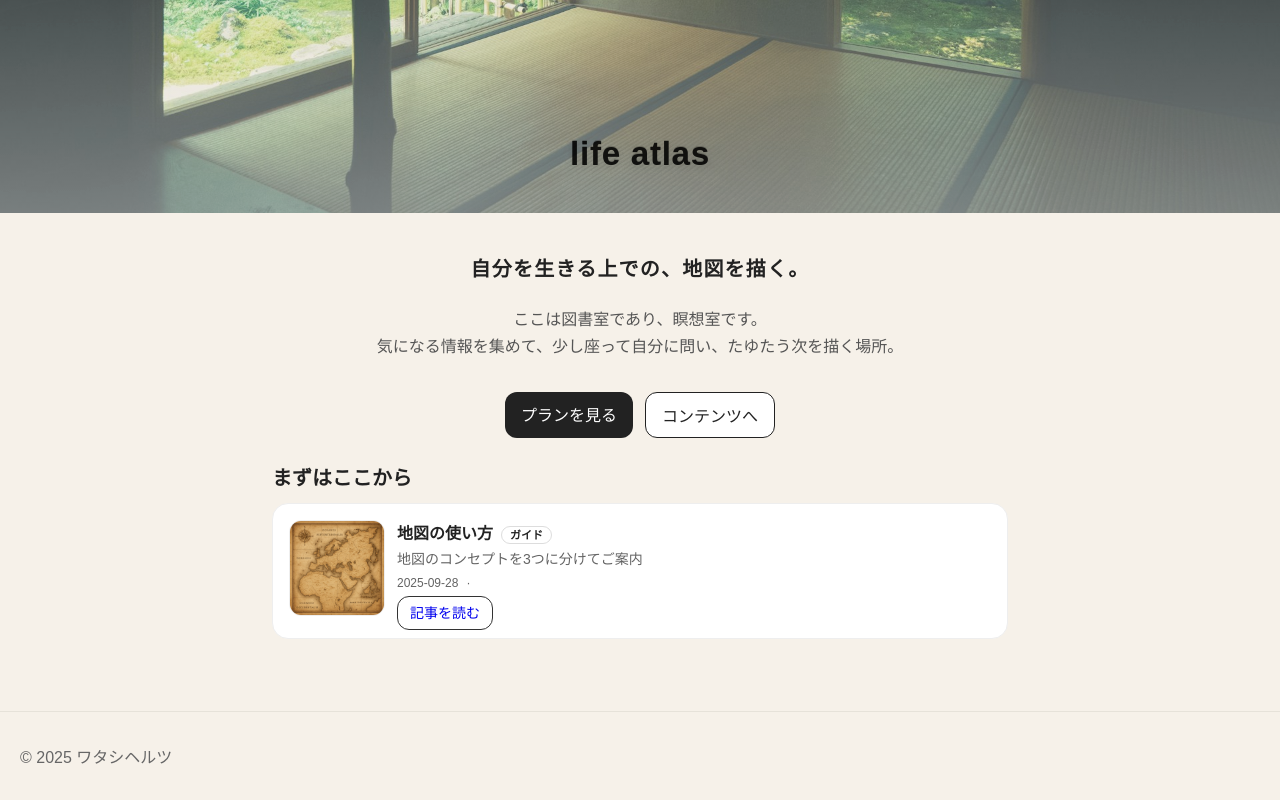
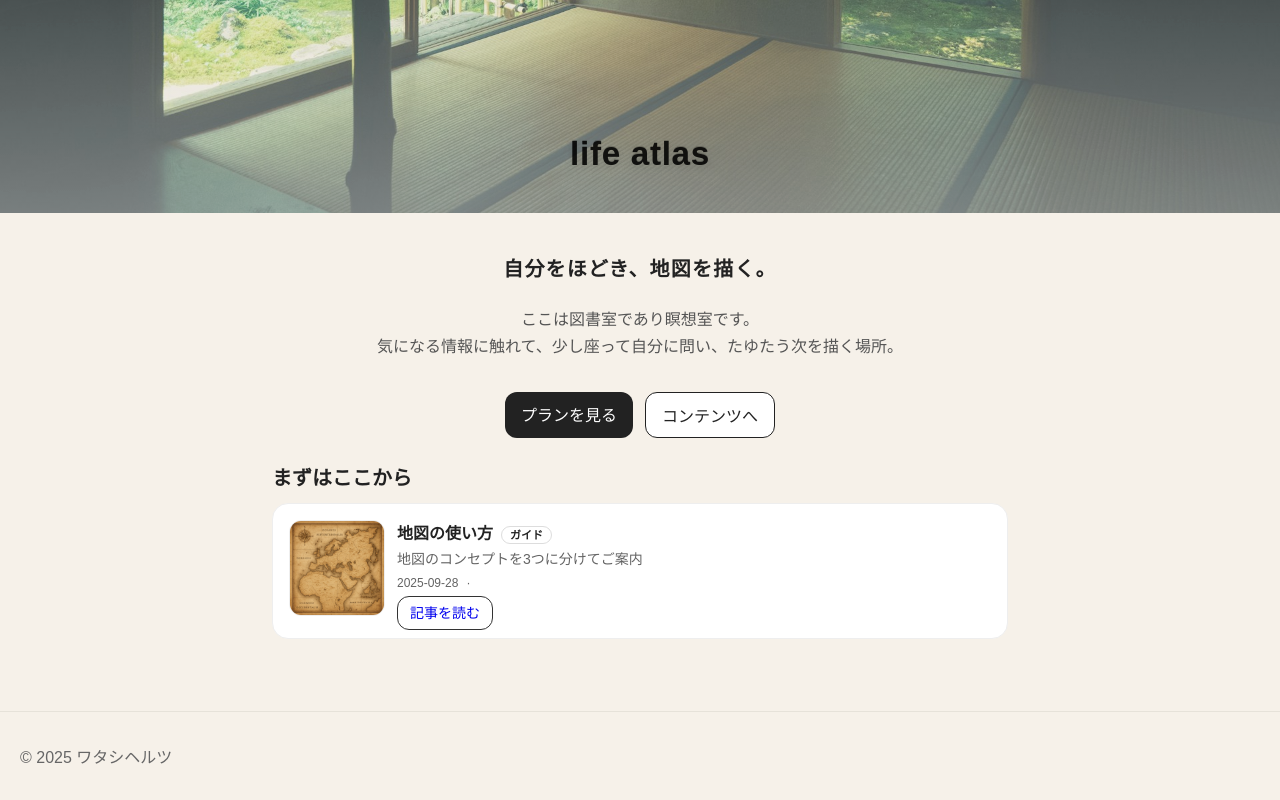
Before and after one commit to hiracoh/watashihertz, a Next.js app: page / in a window 1280 px wide. Shown: the part 676-1476 px from the top of the page. Built offline with nearby package versions, Linux system fonts and the light colour scheme; a web font is replaced by a local one.

Commit message:
Update page.js

```diff
--- a/app/page.js
+++ b/app/page.js
@@ -174,7 +174,7 @@ export default function Home() {
               margin: "0 0 1.5rem",
             }}
           >
-            自分を生きる上での、地図を描く。
+            自分をほどき、地図を描く。
           </p>
 
           {/* 説明文 */}
@@ -187,8 +187,8 @@ export default function Home() {
               lineHeight: 1.7,
             }}
           >
-            {`ここは図書室であり、瞑想室です。
-気になる情報を集めて、少し座って自分に問い、たゆたう次を描く場所。`}
+            {`ここは図書室であり瞑想室です。
+気になる情報に触れて、少し座って自分に問い、たゆたう次を描く場所。`}
           </p>
 
           {/* ボタン */}
```
